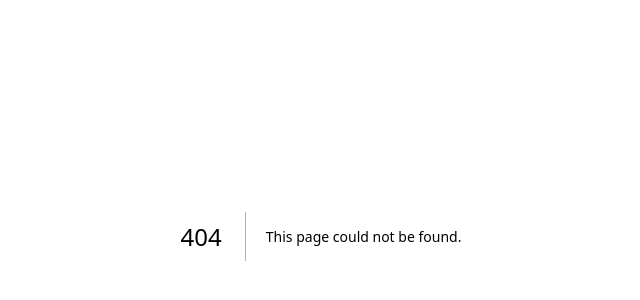
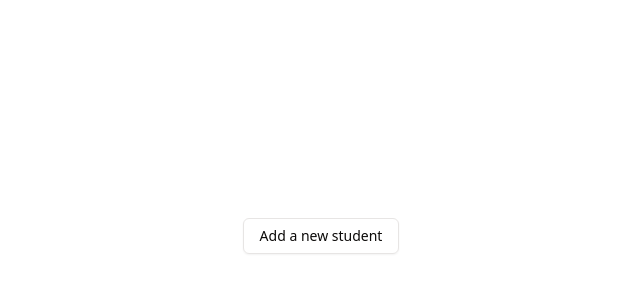
Before and after one commit to WildCodeSchool-CDA-LYON-02-2024/school-sign, a Next.js app: page /school-dashboard/class/1/student in a window 1280 px wide. Before the commit this address had no page. Shown: the part 164-464 px from the top of the page, without its empty margins (319-959 px from the left). Built offline with nearby package versions, Linux system fonts and the light colour scheme.

Commit message:
modification URL ok

```diff
--- a/app/(school)/school-dashboard/student/page.tsx
+++ b/app/(school)/school-dashboard/class/[name]/student/page.tsx
@@ -6,13 +6,13 @@ import Link from "next/link";
 // ui
 import { Button } from "@/components/ui/button";
 
-export default function StudentList() {
+export default function StudentList({ params }: { params: { name: string } }) {
   return (
     // TODO GET tous les élèves
     <div>
       <div className="flex items-center justify-center h-screen flex-col gap-4 p-4 md:p-36">
         <Button className="bg-purple text-seasame" variant="outline">
-          <Link href="/school-dashboard/student/addStudent">Add a new student</Link>
+          <Link href={`/school-dashboard/class/${params.name}/student/addStudent`}>Add a new student</Link>
         </Button>
       </div>
     </div>
--- a/components/getClass.tsx
+++ b/components/getClass.tsx
@@ -64,11 +64,13 @@ export default function GetAllClass() {
             <li key={cls.id}>
               <Card className="w-96 mt-10 justify-center items-center">
                 <CardContent className="flex flex-col justify-center items-center">
-                  <button onClick={() => handleClassClick(cls.id)}>
-                    <Link href="/school-dashboard/student/addStudent">
+                  <Link
+                    href={`/school-dashboard/class/${cls.name}/student/`}
+                  >
+                    <button onClick={() => handleClassClick(cls.id)}>
                       {cls.name}
-                    </Link>
-                  </button>
+                    </button>
+                  </Link>
                 </CardContent>
               </Card>
             </li>
```
Also changed, not shown: app/(school)/school-dashboard/class/[name]/page.tsx (added, +21 -0 lines), app/(school)/school-dashboard/class/[id]/page.tsx (deleted), app/(school)/school-dashboard/class/[name]/student/addStudent/page.tsx (renamed from app/(school)/school-dashboard/student/addStudent/page.tsx).
